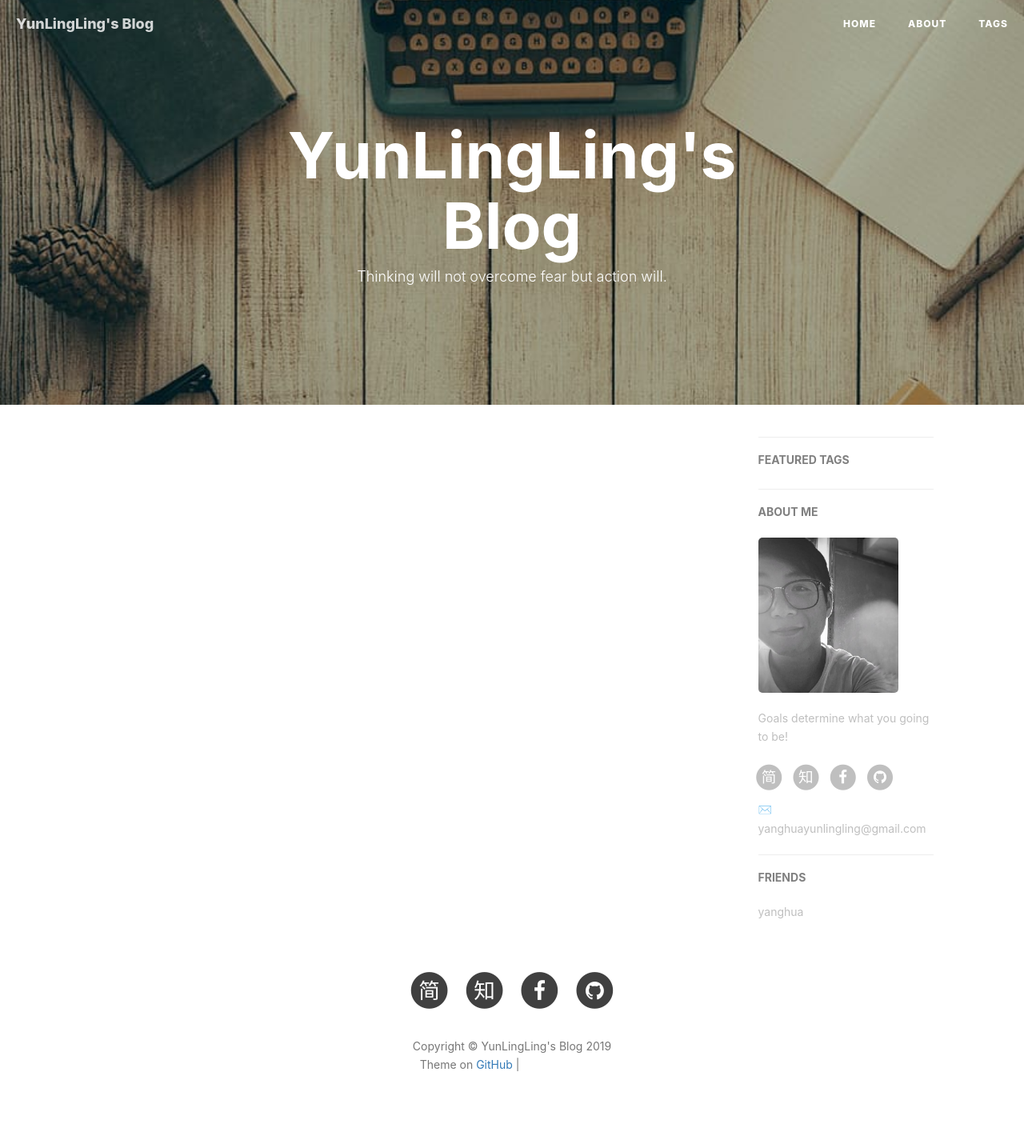
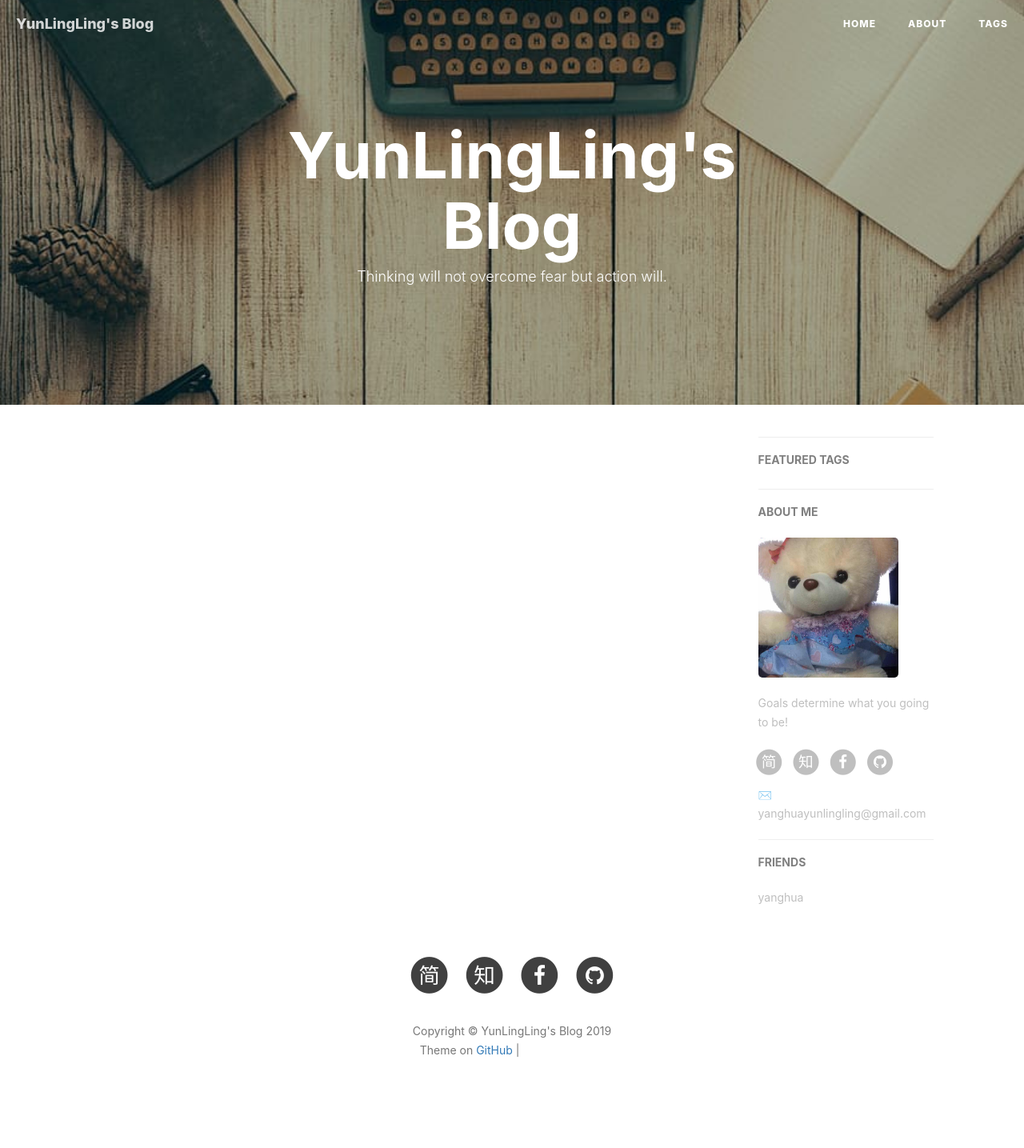
Before and after one commit to yunlingling/personal_blog.github.io, a Jekyll site: the page built from index.html, in a window 1280 px wide. Shown: the whole page at 80% size. Built offline with Jekyll 4.4.1, drawn with Linux system fonts in a browser that asks for light colours; nearby versions of some CDN libraries; the list of posts is cut into pages by our own code; comment, search, counter and statistics services are not loaded; grey boxes are pictures that could not be loaded.

Commit message:
更换图片为personal_photo.jpg

```diff
--- a/_config.yml
+++ b/_config.yml
@@ -12,7 +12,7 @@
 # Sidebar settings
 sidebar: true                           # whether or not using Sidebar.
 sidebar-about-description: "Goals determine what you going to be!"
-sidebar-avatar: /img/about-BY-gentle.jpg      # use absolute URL, seeing it's used in both `/` and `/about/`
+sidebar-avatar: /img/personal_photo.jpg     # use absolute URL, seeing it's used in both `/` and `/about/`
 
 
 
```
Also changed, not shown: img/about-BY-gentle.jpg (deleted), img/personal_photo.jpg (added).
